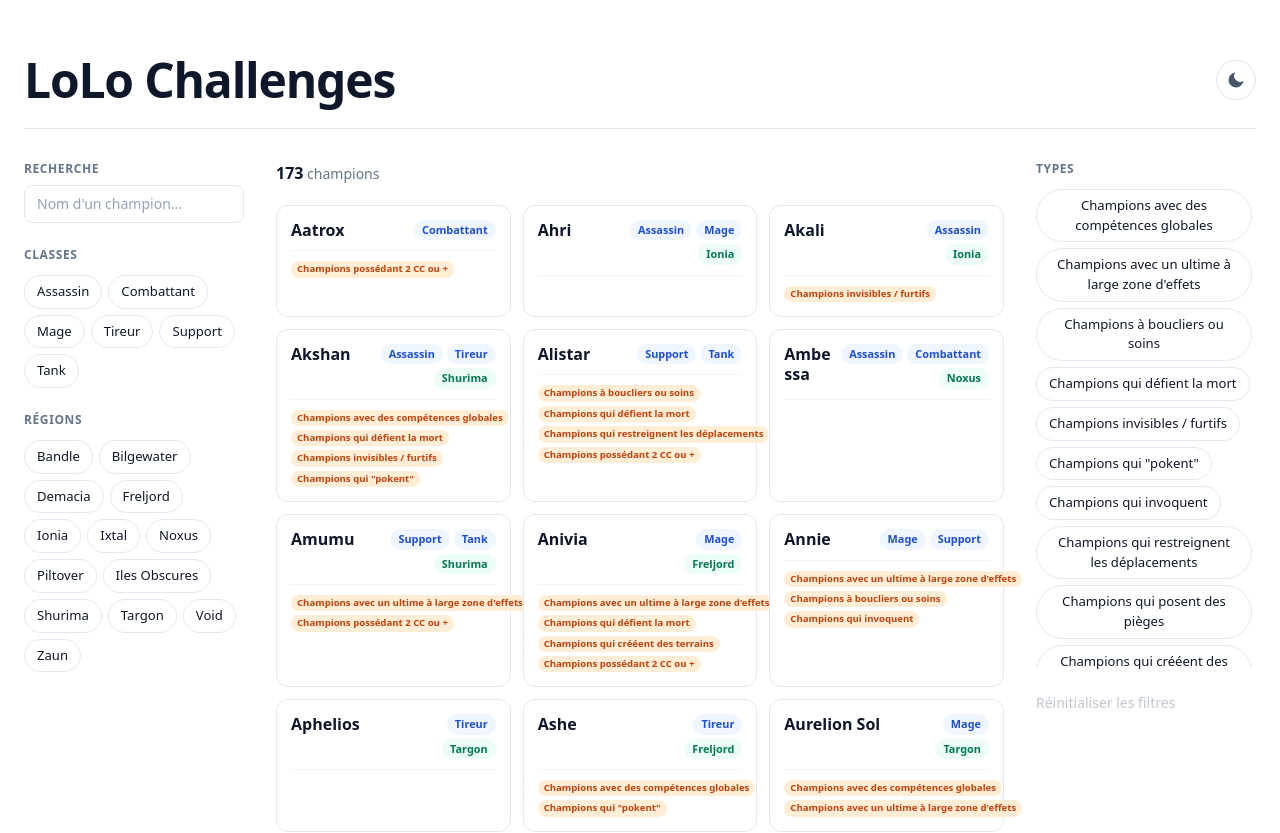
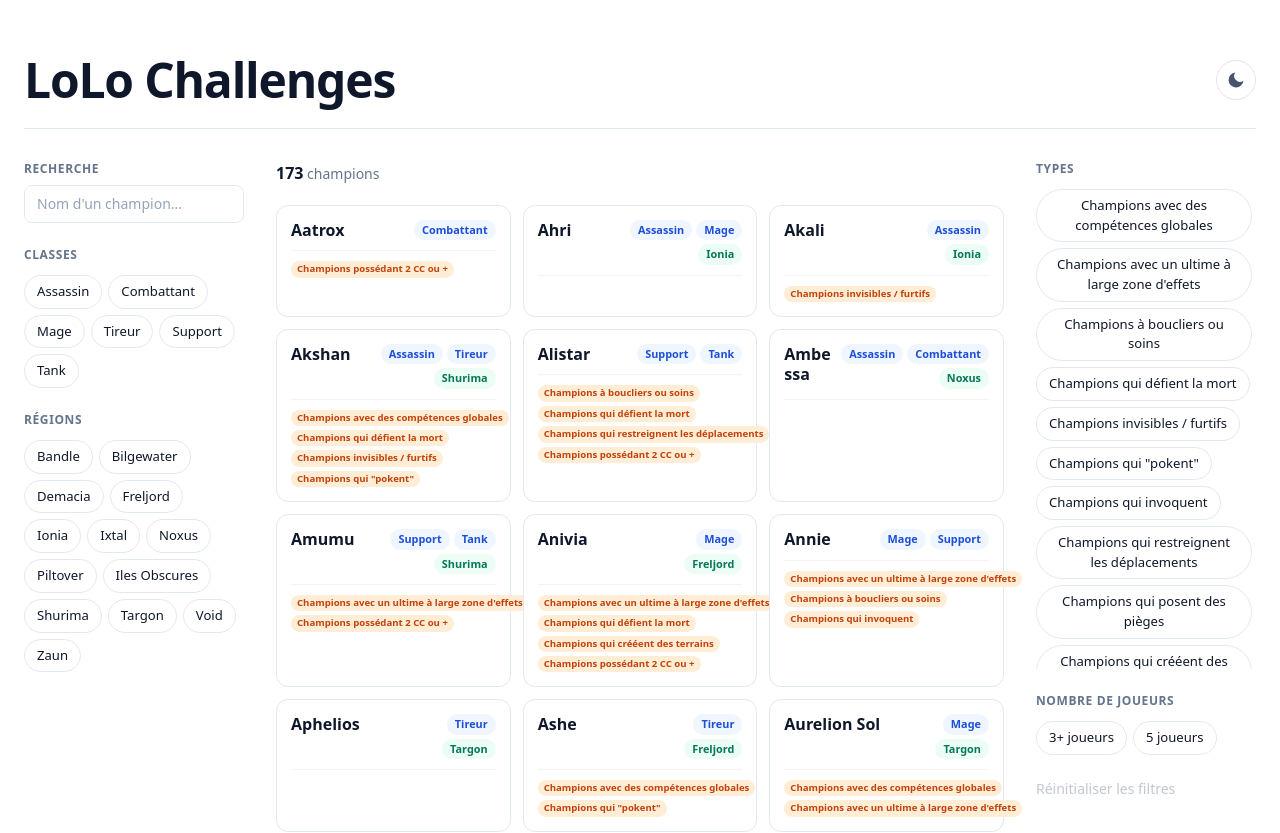
Before and after one commit to Pandiaf/LoL-o-Challenges, a Nuxt app in the folder frontend/: page / in a window 1280 px wide. Shown: the top 833 px of the page. Built offline with nearby package versions, Linux system fonts and the light colour scheme.

Commit message:
Add filter for 3+ or 5 chall

```diff
--- a/frontend/app.vue
+++ b/frontend/app.vue
@@ -2,7 +2,7 @@
 const { data: champions, pending: pC, error: eC } = useChampions();
 const { data: classes, pending: pCl, error: eCl } = useClasses();
 const { data: types, pending: pT, error: eT } = useTypes();
-const { data: regions, pending: pR, error: eR } = useRegions()
+const { data: regions, pending: pR, error: eR } = useRegions();
 
 const pending = computed(() => pC.value || pCl.value || pT.value || pR.value);
 const error = computed(() => eC.value || eCl.value || eT.value || eR.value);
@@ -11,8 +11,9 @@
 const selectedClasses = ref<number[]>([]);
 const selectedTypes = ref<number[]>([]);
 const selectedRegions = ref<number[]>([]);
+const selectedPlayerCounts = ref<string[]>([]);
 
-function toggle(list: number[], id: number) {
+function toggle<T>(list: T[], id: T) {
   const i = list.indexOf(id);
   if (i === -1) list.push(id);
   else list.splice(i, 1);
@@ -22,6 +23,7 @@
   selectedClasses.value = [];
   selectedTypes.value = [];
   selectedRegions.value = [];
+  selectedPlayerCounts.value = [];
   search.value = "";
 }
 
@@ -30,6 +32,7 @@
     selectedClasses.value.length > 0 ||
     selectedTypes.value.length > 0 ||
     selectedRegions.value.length > 0 ||
+    selectedPlayerCounts.value.length > 0 ||
     search.value.trim() !== ""
 );
 
@@ -41,6 +44,10 @@
 );
 const regionById = computed(
   () => new Map((regions.value ?? []).map((r) => [r.id, r]))
+);
+
+const playerCounts = computed(() =>
+  Array.from(new Set((types.value ?? []).map((t) => t.players_number))).sort()
 );
 
 const filtered = computed(() => {
@@ -57,7 +64,12 @@
       const matchRegion =
         selectedRegions.value.length === 0 ||
         selectedRegions.value.every((r) => (champ.regions ?? []).includes(r));
-      return matchName && matchClass && matchType && matchRegion;
+      const matchPlayerCount =
+        selectedPlayerCounts.value.length === 0 ||
+        selectedPlayerCounts.value.every((pn) =>
+          champ.types.some((t) => typeById.value.get(t)?.players_number === pn)
+        );
+      return matchName && matchClass && matchType && matchRegion && matchPlayerCount;
     })
     .sort((a, b) => a.name.localeCompare(b.name, "fr"));
 });
@@ -353,6 +365,39 @@
             </div>
           </section>
 
+          <section class="flex min-h-0 flex-col">
+            <div class="mb-3 flex items-center gap-2">
+              <h2
+                class="text-xs font-semibold uppercase tracking-wider text-slate-500 dark:text-slate-400"
+              >
+                Nombre de joueurs
+              </h2>
+              <span
+                v-if="selectedPlayerCounts.length"
+                class="grid h-[1.15rem] min-w-[1.15rem] place-items-center rounded-full bg-purple-600 px-1.5 text-[0.68rem] font-bold text-white dark:bg-purple-500"
+              >
+                {{ selectedPlayerCounts.length }}
+              </span>
+            </div>
+            <div class="flex flex-wrap gap-1.5">
+              <button
+                v-for="pn in playerCounts"
+                :key="pn"
+                type="button"
+                :aria-pressed="selectedPlayerCounts.includes(pn)"
+                class="h-fit cursor-pointer rounded-full border px-3 py-1.5 text-[0.82rem] transition focus-visible:outline-none focus-visible:ring-2 focus-visible:ring-slate-900/20"
+                :class="
+                  selectedPlayerCounts.includes(pn)
+                    ? 'border-purple-600 bg-purple-600 text-white dark:border-purple-500 dark:bg-purple-500'
+                    : 'border-slate-200 bg-white text-slate-900 hover:border-slate-900 dark:border-slate-700 dark:bg-slate-900 dark:text-slate-100 dark:hover:border-slate-100'
+                "
+                @click="toggle(selectedPlayerCounts, pn)"
+              >
+                {{ pn }} joueurs
+              </button>
+            </div>
+          </section>
+
           <button
             type="button"
             :disabled="!hasFilters"
```
Also changed, not shown: 1 other file (tests, documents, lock files or other folders).
